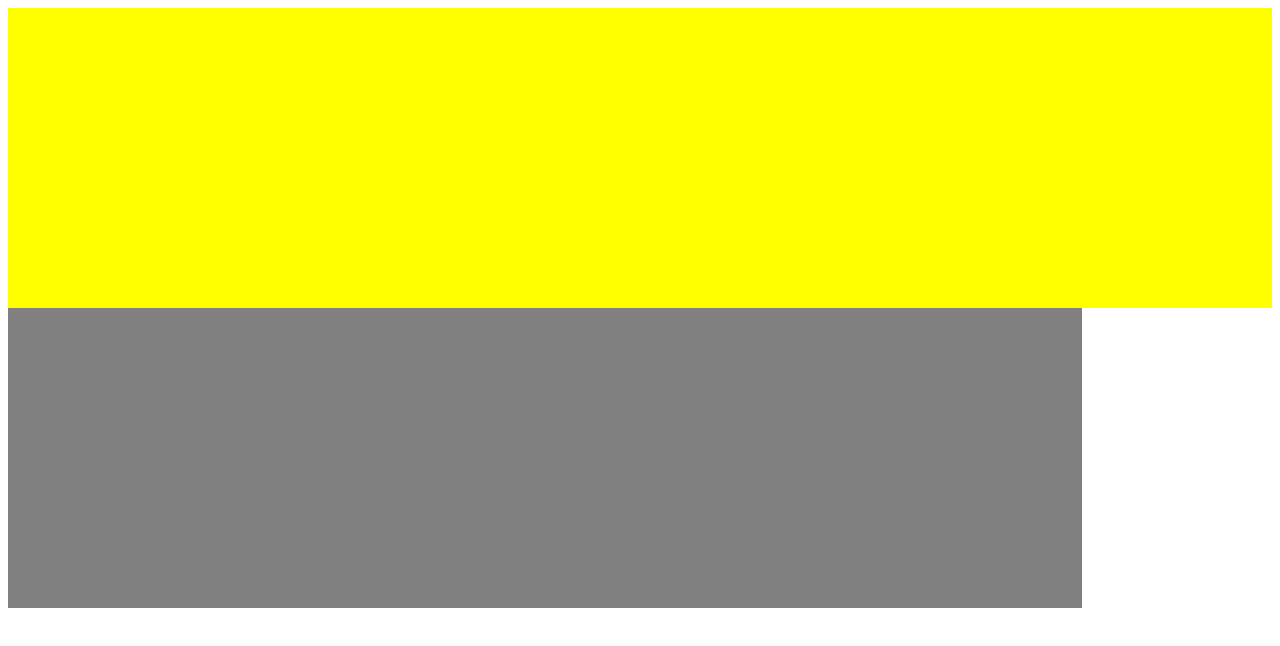
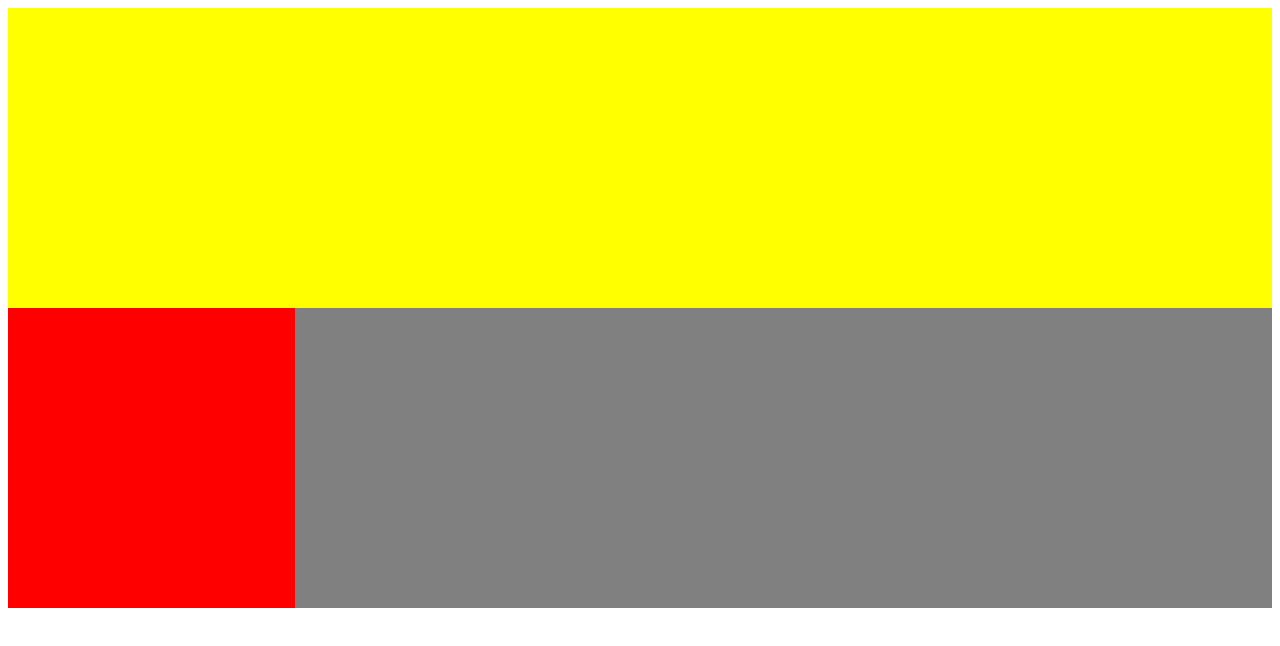
Before and after one commit to GIDr1kSsss/test1, a plain HTML site: page layout.html in a window 1280 px wide. Drawn offline with Linux system fonts and the light colour scheme.

Commit message:
Update layout.html

```diff
--- a/layout.html
+++ b/layout.html
@@ -21,7 +21,7 @@
               width:15%;
               hight:300px;
               }
-        dic{
+        div{
             display:flex;
         }
     </style>
```
